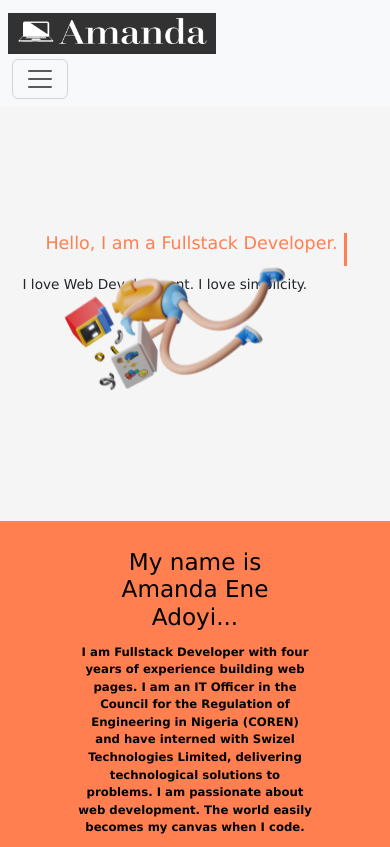
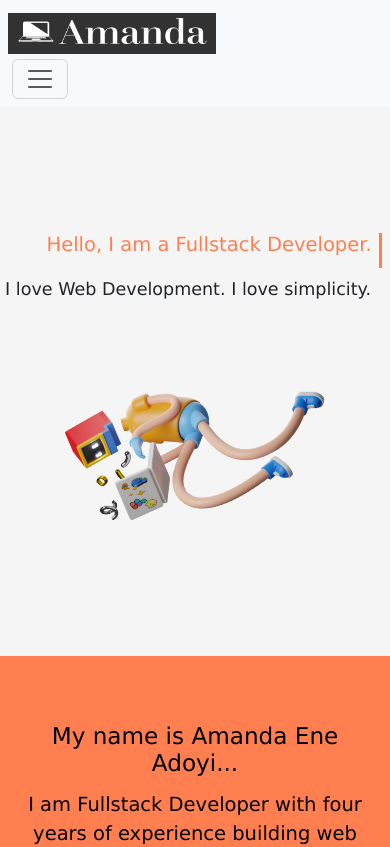
Before and after one commit to Lonercode/myPortfolio, a React (Vite) app in the folder portfolio/: page / in a window 390 px wide. Shown: the top 847 px of the page. Built offline with nearby package versions, Linux system fonts and the light colour scheme.

Commit message:
modified files

```diff
--- a/portfolio/src/App.css
+++ b/portfolio/src/App.css
@@ -270,21 +270,21 @@
   }
 
   .greet2 h4{
-    width: 89vw;
+    width: 98vw;
     animation: typing 2s steps(22), blink .5s step-end infinite alternate;
     white-space: nowrap;
     overflow: hidden;
     border-right: 3px solid;
     font-family: 'Lucida Sans', 'Lucida Sans Regular', 'Lucida Grande', 'Lucida Sans Unicode', Geneva, Verdana, sans-serif;
-    font-size: 4.5vw;
+    font-size: 5vw;
     color:coral;
     padding-left: 10vw;
     padding-bottom: 3vw;
   }
 
   .greet2 p {
-    padding-right: 30vw;
-    font-size: 3.5vw;
+    padding-right: 20vw;
+    font-size: 4.5vw;
 
   }
 
@@ -308,36 +308,43 @@
     display: grid;
     place-items:inherit;
     margin-top: 15vh;
-    margin-bottom: 18vh;
+    margin-bottom: 20vh;
   }
 
   .move img{
-    height:30vh;
+    height:35vh;
     animation-name: moving;
     animation-duration: 15s;
     transform:rotate(360deg);
-    padding-left: 60vw;
-    margin-top: -23vh;
+    padding-left: 50vw;
+    margin-top: -15vh;
   }
 
   @keyframes moving {
     from { padding-left: 20vw;transform: rotate(0deg);}
-    to { padding-left: 60vw; transform: rotate(360deg);}
+    to { padding-left: 50vw; transform: rotate(360deg);}
   }
 
 
 
   .about h3 {
-    padding-top: 2vw;
+    padding-top: 12vw;
     margin-bottom: 3vw;
   }
 
   .about p {
-    font-size: 3vw;
+    font-size: 5vw;
   }
 
   .about {
-    height: 50vh;
+    height: 60vh;
+  }
+
+  .text1 {
+    width: 90vw;
+    text-align: center;
+    margin-left: 5vw;
+    padding-bottom: 2vw;
   }
 
   .tools {
--- a/portfolio/src/pages/Home.jsx
+++ b/portfolio/src/pages/Home.jsx
@@ -16,12 +16,12 @@ function Greet() {
         <div className = "about">
             <div className = "text1">
             <h3>My name is Amanda Ene Adoyi...</h3>
-            <p> <b>I am Fullstack Developer with four years of experience building
+            <p> I am Fullstack Developer with four years of experience building
                 web pages. I am an IT Officer in the Council for the Regulation of
                 Engineering in Nigeria (COREN) and have interned with Swizel Technologies
                 Limited, delivering technological solutions to problems. I am passionate
                 about web development. The world easily becomes my canvas when I code.
-           </b> </p>
+           </p>
             </div>
         </div>
 
```
